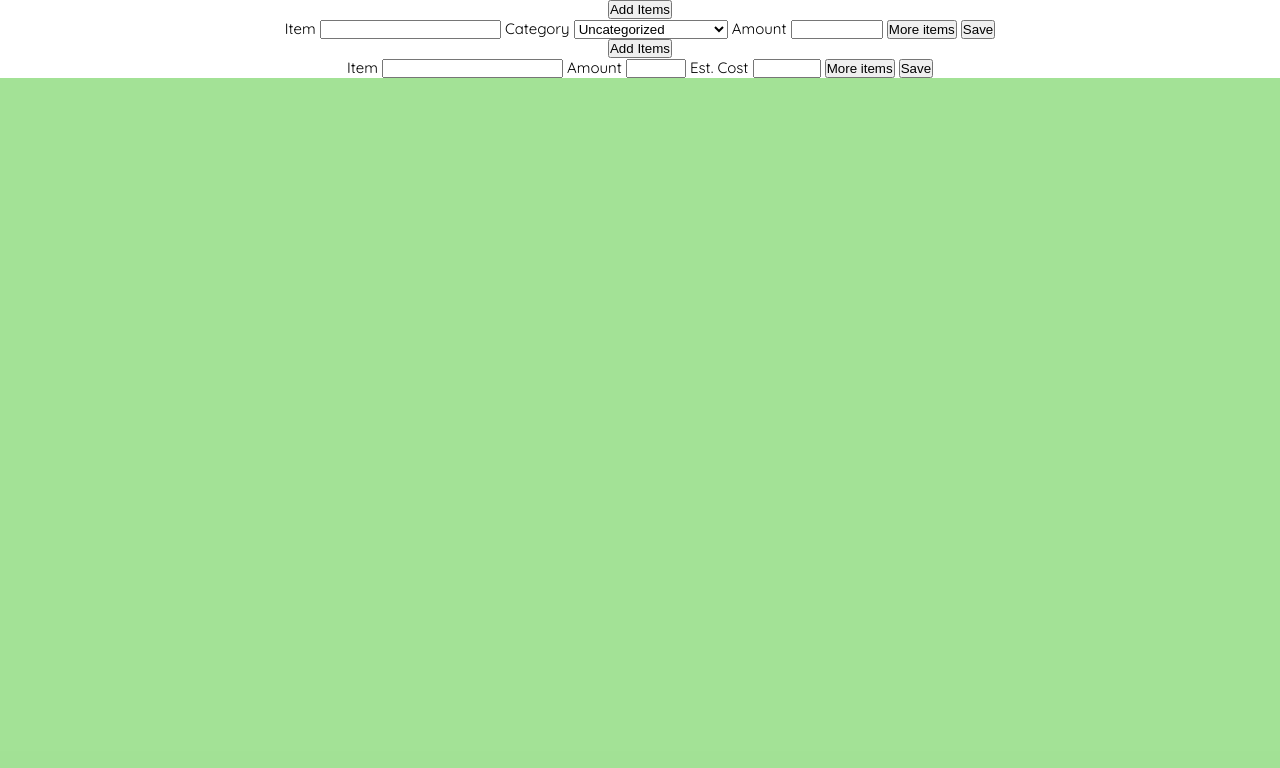
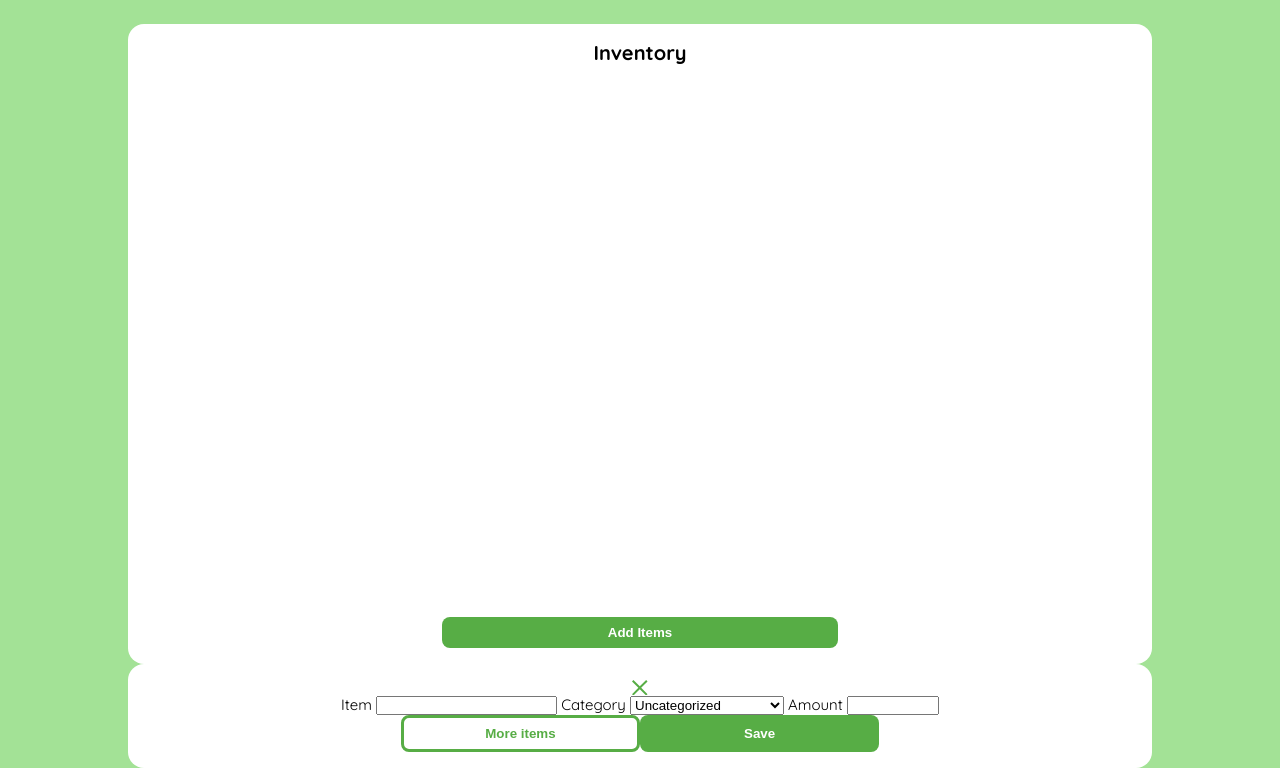
Before and after one commit to dstrickl7/inventory-tracker, a PHP site: page / in a window 1280 px wide. Shown: the part 49-817 px from the top of the page. Before the commit the page ends 127 px from the top, so only its background shows below. Run offline with PHP 8.4, Linux system fonts and the light colour scheme.

Commit message:
styling main containers

```diff
--- a/index.php
+++ b/index.php
@@ -8,7 +8,7 @@
     <!-- Fonts -->
     <link rel="preconnect" href="https://fonts.googleapis.com">
     <link rel="preconnect" href="https://fonts.gstatic.com" crossorigin>
-    <link href="https://fonts.googleapis.com/css2?family=Caveat:wght@500&family=Quicksand:wght@300;400;500&display=swap" rel="stylesheet">
+    <link href="https://fonts.googleapis.com/css2?family=Caveat:wght@500&family=Quicksand:wght@300;400;500;600;700&display=swap" rel="stylesheet">
 
 <!-- Stylesheet -->
 <link rel="stylesheet" href="../styles/style.css">
@@ -43,12 +43,20 @@
         <section class="inventory">
             <!-- Inventory Container -->
             <div class="container main-container">
+                <h1 class="title main-title">Inventory</h1>
             <!-- Display inventory items -->
-            <?php include "scripts/read.php" ;?>
-            <!-- Button to add items -->
-            <button class="add-btn btn-fill" id="add-inventory">Add Items</button>
+                <?php include "scripts/read.php" ;?>
+                <!-- Button to add items -->
+                <div class="btn-container">
+                    <button class="add-btn btn-fill btn" id="add-inventory">Add Items</button>
+                </div>
+
+            </div>
             <!-- Add inventory container -->
-                <div class="container add-container inventory-add">
+            <div class="container add-container inventory-add">
+                <svg class="add-container-close" xmlns="http://www.w3.org/2000/svg" width="15.556" height="15.556" viewBox="0 0 15.556 15.556">
+  <path fill="#000000" id="icon-close" d="M14.364.222l1.414,1.414L9.414,8l6.364,6.364-1.414,1.414L8,9.414,1.636,15.778.222,14.364,6.586,8,.222,1.636,1.636.222,8,6.586Z" transform="translate(-0.222 -0.222)" fill-rule="evenodd"/>
+</svg>
                 <!-- Form -->
                 <div class="form-container">
                     <form action="scripts/create.php" method="post">
@@ -65,30 +73,37 @@
                         </select>
                         <label for="amount">Amount</label>
                         <input type="number" name="amount" id="amount" step=".25" min="0" max="1000">
-                        <button class="btn-nofill">More items</button>
-                        <button type="submit" class="btn-fill">Save</button>
+                        <div class="btn-container">
+                            <button class="btn-nofill btn">More items</button>
+                            <button type="submit" class="btn-fill btn">Save</button>
+                        </div>
                     </form>
                 </div>
-
                     <!-- Form ends -->
                 </div>
-            </div>
-
             <!-- End Inventory Container -->
         </section>
         <section class="list">
+
             <!-- List Container -->
             <div class="container main-container">
+                <h1 class="title main-title">List</h1>
             <!-- Display list items -->
-            <?php include "scripts/read.php" ;?>
-            <!-- Button to add items -->
-            <button class="add-btn btn-fill" id="add-list">Add Items</button>
+                <?php include "scripts/read.php" ;?>
+                <!-- Button to add items -->
+                <div class="btn-container">
+                    <button class="add-btn btn-fill btn" id="add-list">Add Items</button>
                 </div>
+
+            </div>
             <!-- End List Container -->
 
 
             <!-- Add list items container -->
                 <div class="container add-container list-add">
+                    <svg class="add-container-close" xmlns="http://www.w3.org/2000/svg" width="15.556" height="15.556" viewBox="0 0 15.556 15.556">
+  <path fill="#000000" id="icon-close" d="M14.364.222l1.414,1.414L9.414,8l6.364,6.364-1.414,1.414L8,9.414,1.636,15.778.222,14.364,6.586,8,.222,1.636,1.636.222,8,6.586Z" transform="translate(-0.222 -0.222)" fill-rule="evenodd"/>
+</svg>
                 <!-- Form -->
                 <div class="form-container">
                     <form action="scripts/create.php" method="post">
@@ -98,8 +113,10 @@
                         <input type="number" name="list-amount" id="list-amount" step="1" min="0" max="100">
                         <label for="cost">Est. Cost</label>
                         <input type="number" name="list-amount" id="list-amount" step="1" min="0" max="1000">
-                        <button class="btn-nofill">More items</button>
-                        <button type="submit" class="btn-fill">Save</button>
+                        <div class="btn-container">
+                            <button class="btn-nofill btn">More items</button>
+                            <button type="submit" class="btn-fill btn">Save</button>
+                        </div>
                     </form>
                 </div>
                 <!-- Form ends -->
--- /dev/null
+++ b/styles/_buttons.scss
@@ -0,0 +1,18 @@
+@use "utilities";
+
+.btn {
+  text-align: center;
+  border: none;
+  border-radius: 0.5rem;
+  padding: 0.5rem;
+  font-weight: 600;
+  min-width: 40%;
+}
+
+.btn-nofill {
+  @include utilities.nofill(utilities.$green);
+}
+
+.btn-fill {
+  @include utilities.fill(utilities.$green, utilities.$white);
+}
--- /dev/null
+++ b/styles/_containers.scss
@@ -0,0 +1,28 @@
+@use "./utilities";
+
+.container {
+  background-color: utilities.$white;
+  @include utilities.flex(center, space-between, column);
+  border-radius: 1rem;
+  padding: 1rem;
+}
+
+.main-container {
+  width: 80%;
+  height: 80vh;
+}
+
+.add-container {
+  //   display: none;
+  width: 80%;
+}
+
+.form-container {
+  width: 100%;
+  @include utilities.flex(space-between, center);
+}
+
+.btn-container {
+  width: 100%;
+  @include utilities.flex(space-between, center);
+}
--- /dev/null
+++ b/styles/_inventory.scss
@@ -0,0 +1,6 @@
+@use "utilities";
+
+.inventory {
+  @include utilities.flex(center, center, column);
+  padding-top: 1.5rem;
+}
--- /dev/null
+++ b/styles/_list.scss
@@ -0,0 +1,10 @@
+@use "utilities";
+
+.list {
+  display: none;
+}
+
+.list.active {
+  @include utilities.flex(center, center, column);
+  padding-top: 1.5rem;
+}
--- a/styles/style.css
+++ b/styles/style.css
@@ -1,9 +1,3 @@
-.btn {
-  text-align: center;
-  border: none;
-  padding: 1.5rem;
-}
-
 .navbar {
   background: linear-gradient(#a3e296, #57ad45);
   width: 100%;
@@ -105,6 +99,81 @@
   padding: 0.5rem 0;
 }
 
+.container {
+  background-color: #ffffff;
+  display: flex;
+  flex-direction: column;
+  justify-content: space-between;
+  align-items: center;
+  border-radius: 1rem;
+  padding: 1rem;
+}
+
+.main-container {
+  width: 80%;
+  height: 80vh;
+}
+
+.add-container {
+  width: 80%;
+}
+
+.form-container {
+  width: 100%;
+  display: flex;
+  flex-direction: row;
+  justify-content: center;
+  align-items: space-between;
+}
+
+.btn-container {
+  width: 100%;
+  display: flex;
+  flex-direction: row;
+  justify-content: center;
+  align-items: space-between;
+}
+
+.inventory {
+  display: flex;
+  flex-direction: column;
+  justify-content: center;
+  align-items: center;
+  padding-top: 1.5rem;
+}
+
+.list {
+  display: none;
+}
+
+.list.active {
+  display: flex;
+  flex-direction: column;
+  justify-content: center;
+  align-items: center;
+  padding-top: 1.5rem;
+}
+
+.btn {
+  text-align: center;
+  border: none;
+  border-radius: 0.5rem;
+  padding: 0.5rem;
+  font-weight: 600;
+  min-width: 40%;
+}
+
+.btn-nofill {
+  background-color: transparent;
+  border: solid #57ad45 0.2rem;
+  color: #57ad45;
+}
+
+.btn-fill {
+  background-color: #57ad45;
+  color: #ffffff;
+}
+
 * {
   box-sizing: border-box;
   margin: 0;
@@ -117,14 +186,6 @@ body {
   background-color: #a3e296;
 }
 
-.container {
-  background-color: #ffffff;
-  display: flex;
-  flex-direction: column;
-  justify-content: center;
-  align-items: center;
-}
-
 .overlay.active {
   background-color: #000000;
   opacity: 70%;
@@ -135,4 +196,13 @@ body {
   z-index: 5;
 }
 
+.title {
+  font-size: 1.25rem;
+  font-weight: 700;
+}
+
+.add-container-close path {
+  fill: #57ad45;
+}
+
 /*# sourceMappingURL=style.css.map */
--- a/styles/style.scss
+++ b/styles/style.scss
@@ -1,5 +1,9 @@
 @use "./utilities";
 @use "navbar";
+@use "containers";
+@use "inventory";
+@use "list";
+@use "buttons";
 
 * {
   box-sizing: border-box;
@@ -13,11 +17,6 @@ body {
   background-color: utilities.$lgreen;
 }
 
-.container {
-  background-color: utilities.$white;
-  @include utilities.flex(center, center, column);
-}
-
 .overlay.active {
   background-color: utilities.$black;
   opacity: 70%;
@@ -28,8 +27,13 @@ body {
   z-index: 5;
 }
 
-.main-container {
+.title {
+  font-size: 1.25rem;
+  font-weight: 700;
 }
 
-.add-container {
+.add-container-close {
+  path {
+    fill: utilities.$green;
+  }
 }
--- a/styles/utilities/_buttons.scss
+++ /dev/null
@@ -1,5 +0,0 @@
-.btn {
-  text-align: center;
-  border: none;
-  padding: 1.5rem;
-}
--- a/styles/utilities/_mixins.scss
+++ b/styles/utilities/_mixins.scss
@@ -4,3 +4,14 @@
   justify-content: $justify;
   align-items: $align;
 }
+
+@mixin fill($color, $text-color) {
+  background-color: $color;
+  color: $text-color;
+}
+
+@mixin nofill($color) {
+  background-color: transparent;
+  border: solid $color 0.2rem;
+  color: $color;
+}
--- a/styles/utilities/index.scss
+++ b/styles/utilities/index.scss
@@ -1,4 +1,3 @@
 @forward "fonts";
 @forward "colors";
 @forward "mixins";
-@forward "buttons";
```
Also changed, not shown: 1 other file.
